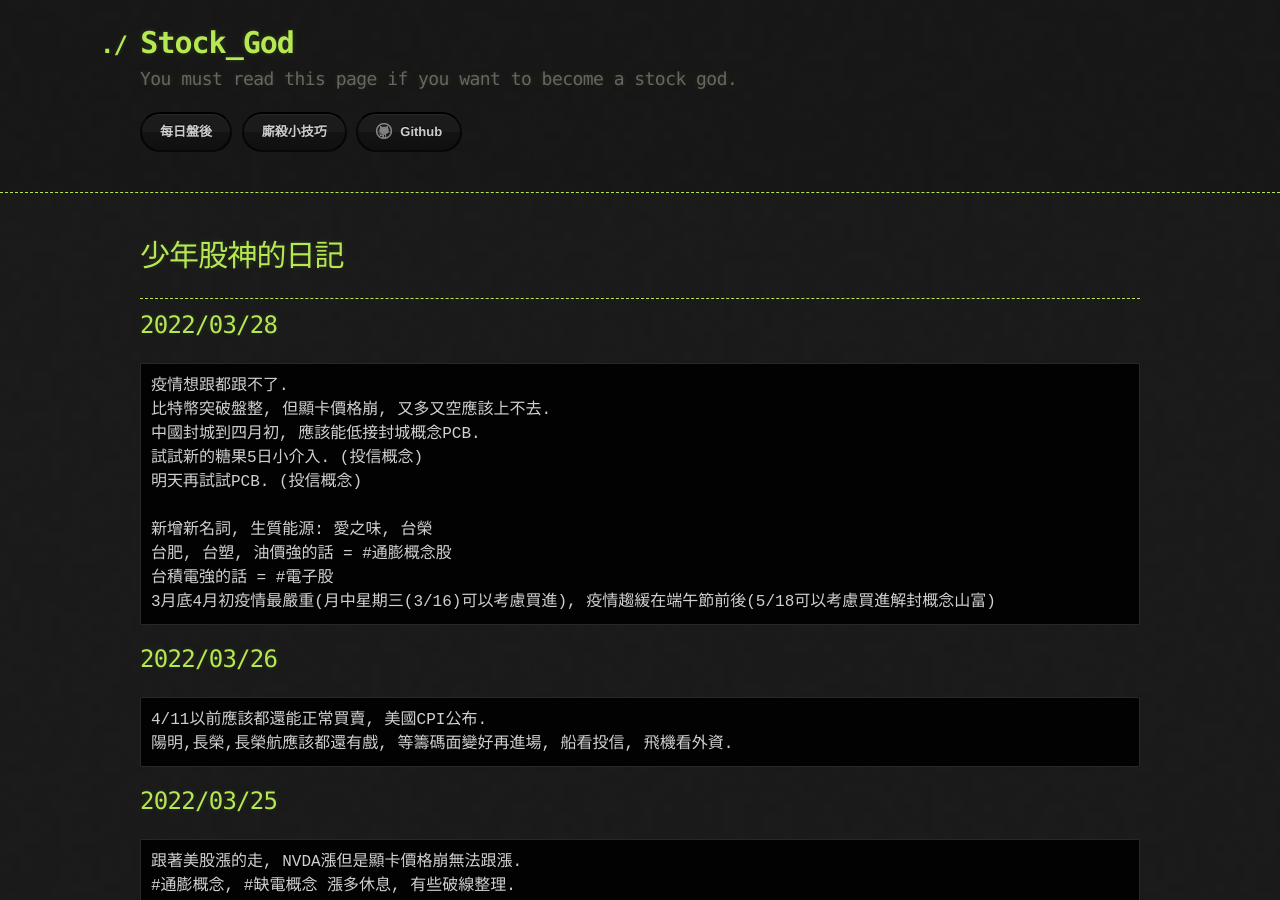
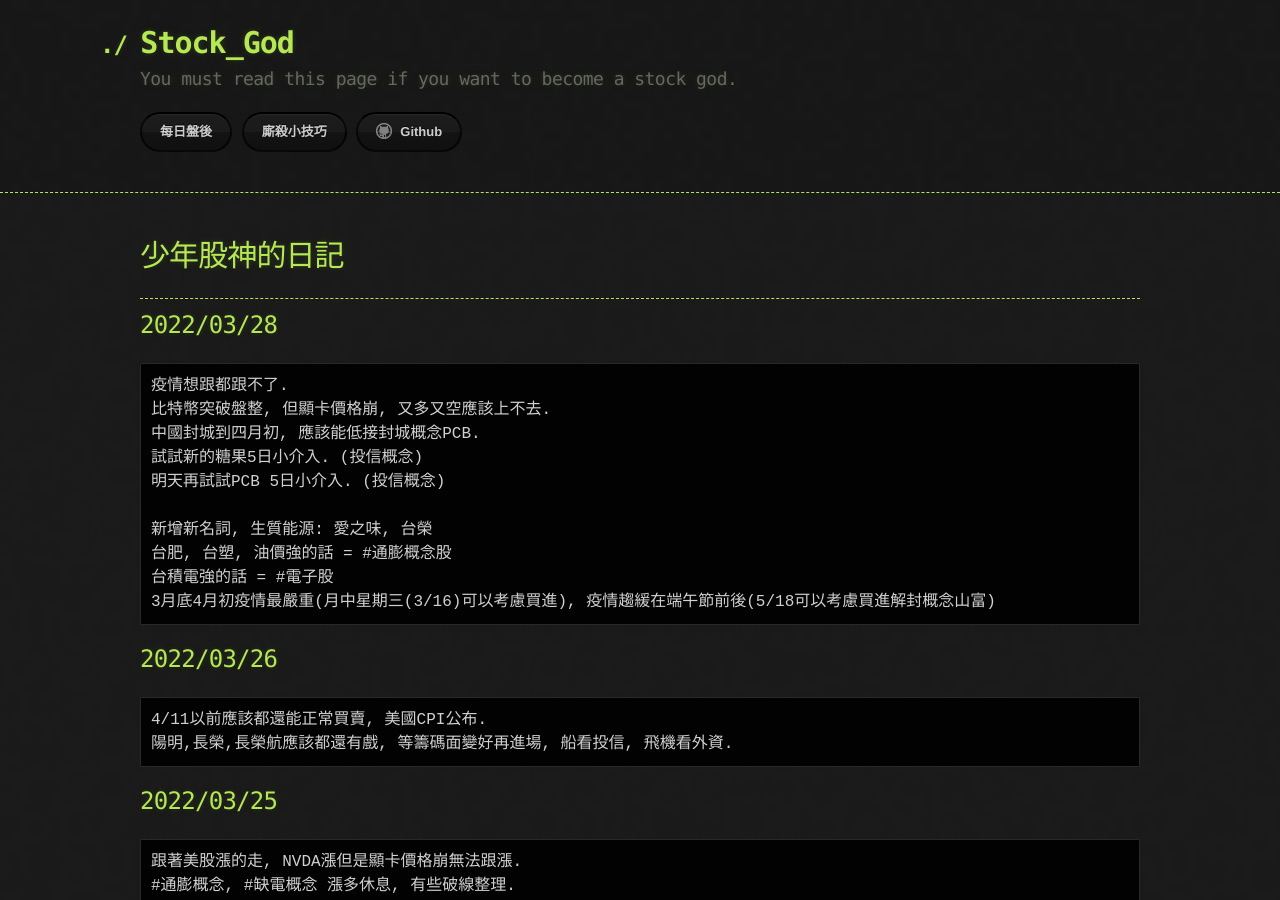
Before and after one commit to lepg5487/Stock_God, a Jekyll site: the page built from index.md, in a window 1280 px wide and 900 px high. Built offline with Jekyll 4.4.1, drawn with Linux system fonts in a browser that asks for light colours; our own code applies the rules of GitHub Pages for plain Markdown files.

Commit message:
Update index.md

```diff
--- a/index.md
+++ b/index.md
@@ -12,7 +12,7 @@ layout: testlayouts
 比特幣突破盤整, 但顯卡價格崩, 又多又空應該上不去.
 中國封城到四月初, 應該能低接封城概念PCB.
 試試新的糖果5日小介入. (投信概念)
-明天再試試PCB. (投信概念)
+明天再試試PCB 5日小介入. (投信概念)
 
 新增新名詞, 生質能源: 愛之味, 台榮
 台肥, 台塑, 油價強的話 = #通膨概念股
```
